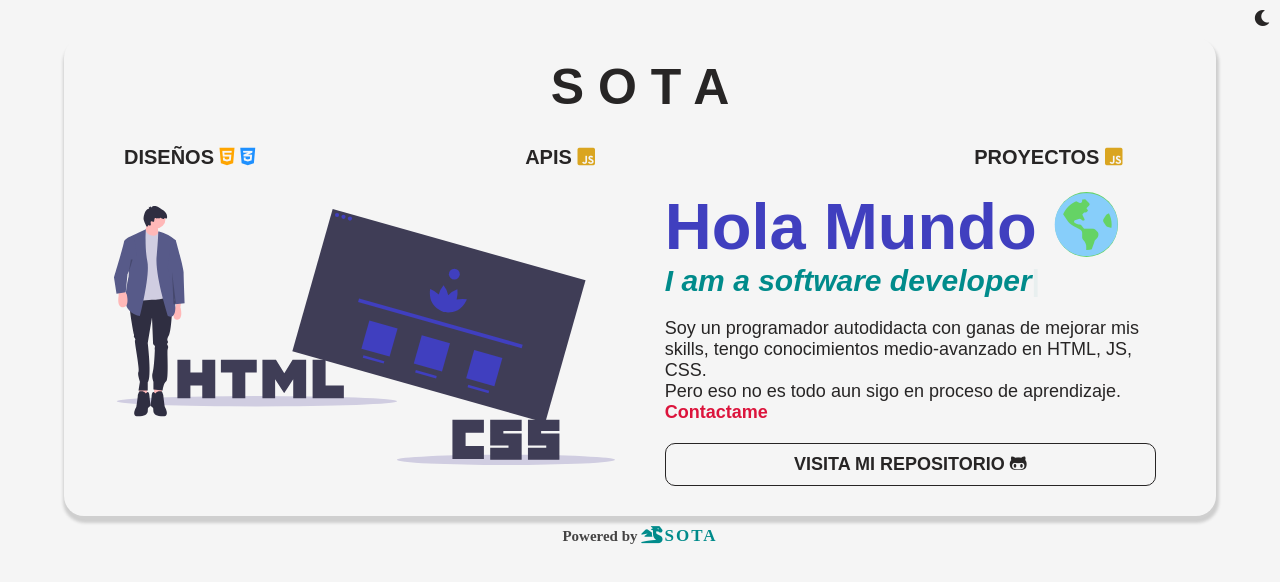
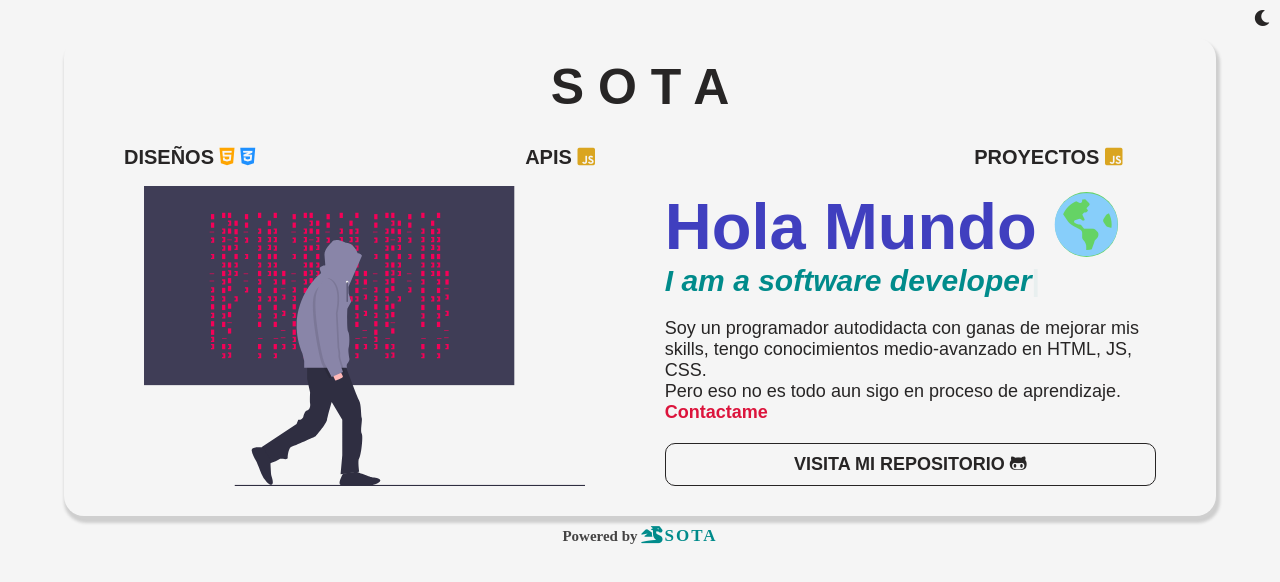
Before and after one commit to BrianSotalin/mypage, a plain HTML site: page index.html in a window 1280 px wide. Shown: the top 582 px of the page. Drawn offline with nearby package versions, Linux system fonts and the light colour scheme; a web font is replaced by a local one.

Commit message:
updated-img

```diff
--- a/app.js
+++ b/app.js
@@ -40,3 +40,30 @@ vistaOscuro.addEventListener('click', (event) => {
 	document.body.classList.toggle('dark');//toggle agrega una clase si no tiene y la elimina si ya la tiene
 	vistaOscuro.classList.toggle('active');
 });
+
+let seg=1;
+console.log(seg);
+function actualizar (){
+
+        seg=seg+1;
+        console.log(seg);
+        par(seg);
+        setTimeout(actualizar,5000);
+
+}
+function par(){
+    if(seg%2==0){
+        document.getElementById('imagen').src='./img/react.svg'
+    } else if(seg%3==0){
+        document.getElementById('imagen').src='./img/code.svg'
+    }else {
+        document.getElementById('imagen').src='./img/pic.svg'
+    }
+}
+
+actualizar(seg);
+// par(seg);
+if(seg<0){
+    seg=10;
+}
+console.log(seg);
--- a/index.html
+++ b/index.html
@@ -24,7 +24,7 @@
           <a href="#" class="claro" id="op-uno"><i class="fas fa-sun"></i></a>
      </div>
 
-     <div class="container">
+     <div class="container" id="container">
 
           <header>
                <a href="#" class="logo">s o t a</a>
@@ -107,8 +107,8 @@
           </header>
 
           <main>
-               <div class="contenedor-img">
-                    <img src="./img/pic.svg" alt="">
+               <div class="contenedor-img" >
+                    <img id="imagen" src="./img/pic.svg" alt="">
                </div>
                <div class="contenedor-texto">
 
--- a/style.css
+++ b/style.css
@@ -33,7 +33,7 @@ body {
     border-radius: 20px;
     font-family: 'Zen Kurenaido', sans-serif;
     border-radius: 20px;
-    box-shadow: 1px 5px 3px 2px  #2725252f;
+    box-shadow: 2px 5px 3px 2px  #2725252f;
     transition: .5s ease all;
 }
 
@@ -343,6 +343,7 @@ img {
     width: 100%;
     height: 300px;
     object-fit: contain;
+    transition: .3s ease all;
 }
 
 main .contenedor-texto {
```
Also changed, not shown: img/code.svg (added), img/react.svg (added).
